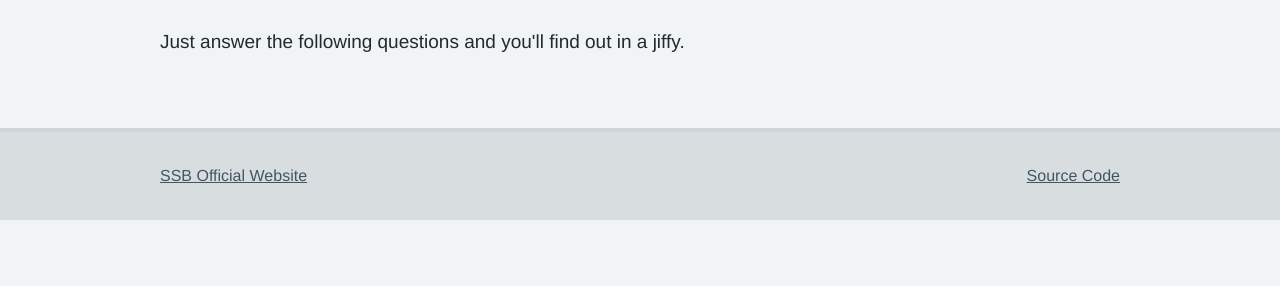
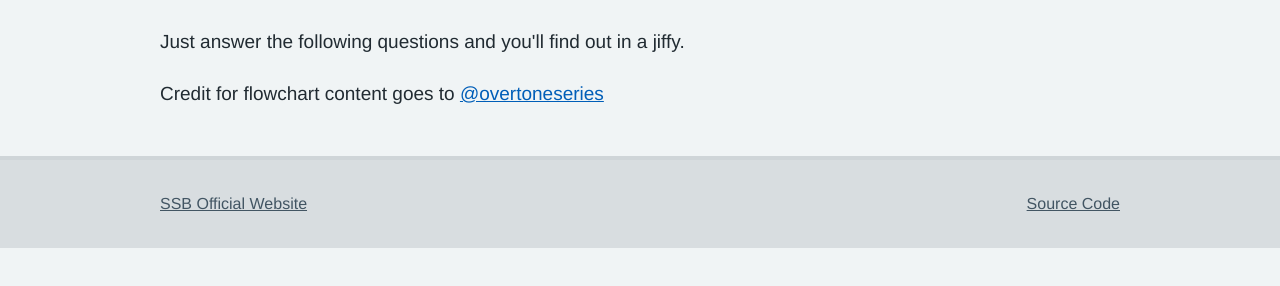
Before and after one commit to ssb-center/website, a plain HTML site: page who-should-I-main.html in a window 1280 px wide. Shown: the part 204-490 px from the top of the page. Drawn offline with Linux system fonts and the light colour scheme; some packages are replaced by stand-ins of ours; a script that the page names is missing; a web font is replaced by a local one.

Commit message:
Add credits

```diff
--- a/who-should-I-main.html
+++ b/who-should-I-main.html
@@ -20,6 +20,8 @@
     <h1>Who Should I Main??</h1>
     <p>Just answer the following questions and you'll find out in a jiffy.</p>
     <div id="app"></div>
+
+    <p>Credit for flowchart content goes to <a href="https://twitter.com/overtoneseries/status/1075447780183863296">@overtoneseries</a></p>
   </main>
 </div>
 
```
